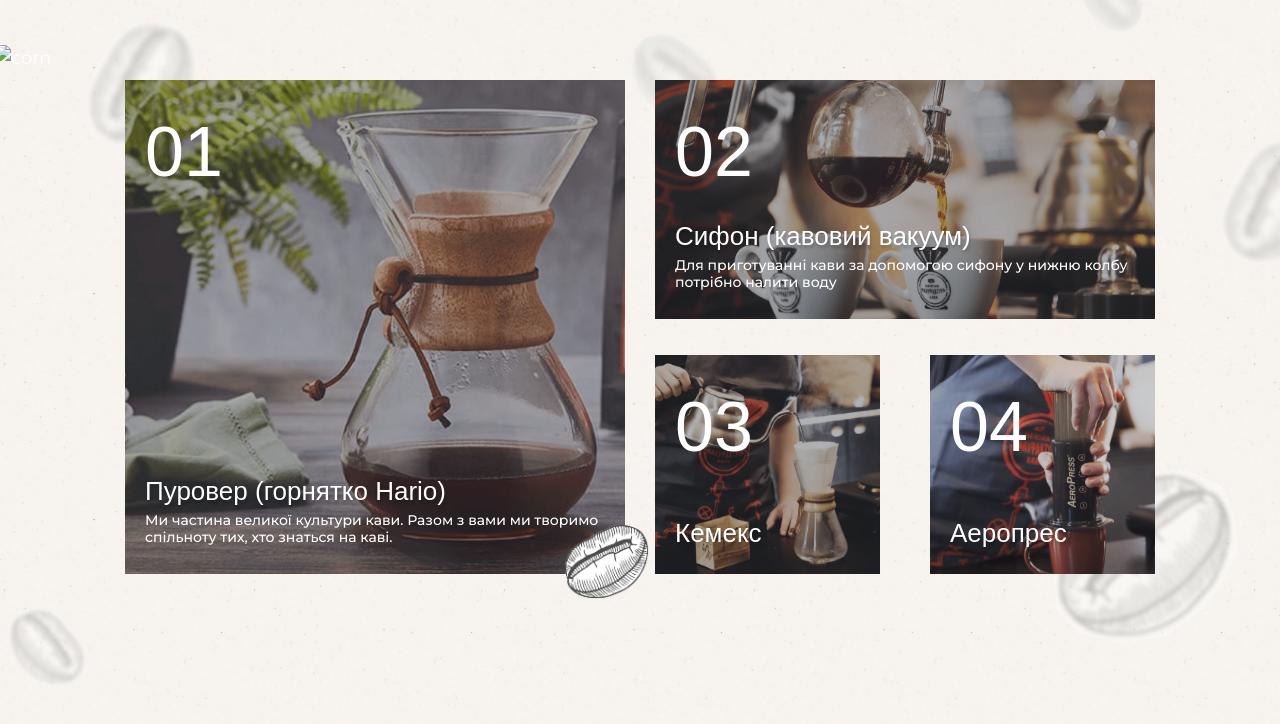
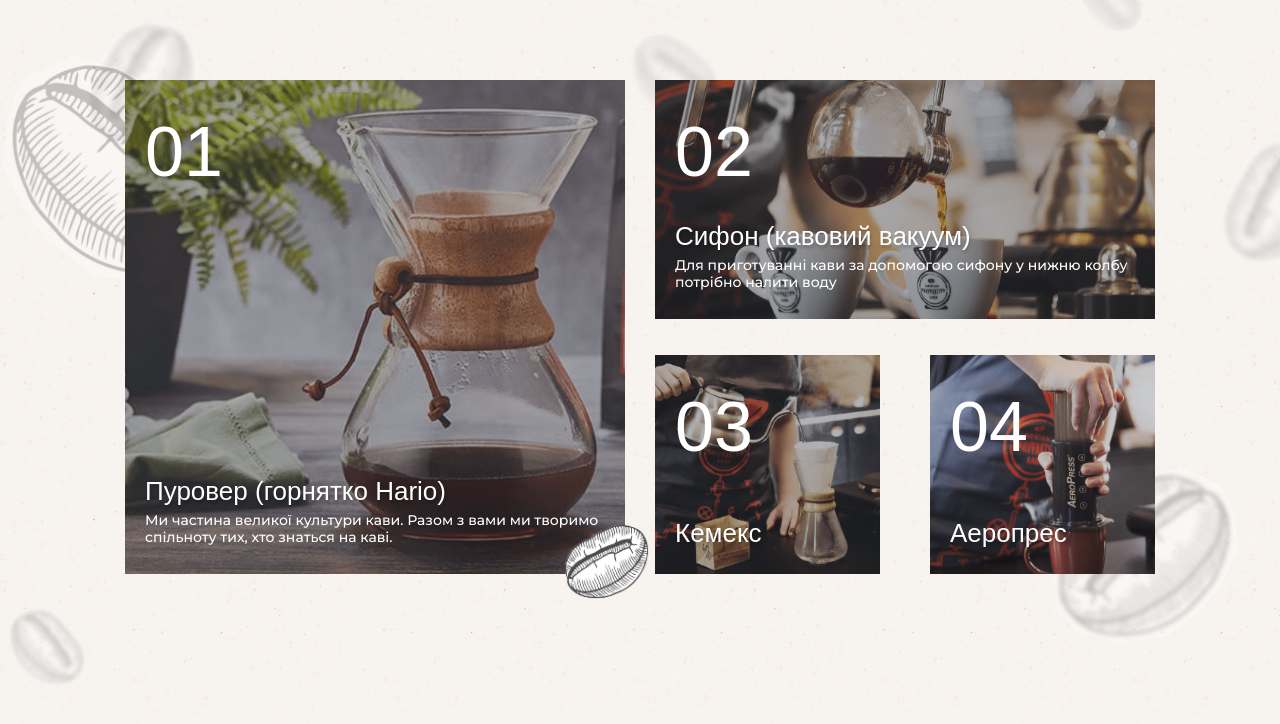
Before and after one commit to TarasKendzor/coffee-manufacture, a plain HTML site: page index.html in a window 1280 px wide. Shown: the part 836-1560 px from the top of the page. Drawn offline with nearby package versions, Linux system fonts and the light colour scheme; the site is published under a folder, as on GitHub Pages, so addresses that start at the root find nothing; a web font is replaced by a local one.

Commit message:
Update index.html

```diff
--- a/index.html
+++ b/index.html
@@ -102,7 +102,7 @@
         <section class="articlesBlock">
             <div class="articlesBlock_leftSide">
                 <img id="small-corn" src="./images/coffe_BOB.png" alt="corn">
-                <img id="big-corn-left" src="/images/coffee-corns/facebook.png" alt="corn">
+                <img id="big-corn-left" src="./images/coffee-corns/facebook.png" alt="corn">
                 <img id="small-corn-bottom" src="./images/coffee-corns/corn-small-bottom.png" alt="corn">
                 <img id="medium-corn-left" src="./images/coffee-corns/corn-medium-left-top.png" alt="corn">
                 <img id="big-corn-bottom" src="./images/coffee-corns/Group 38754.png" alt="corn">
```
